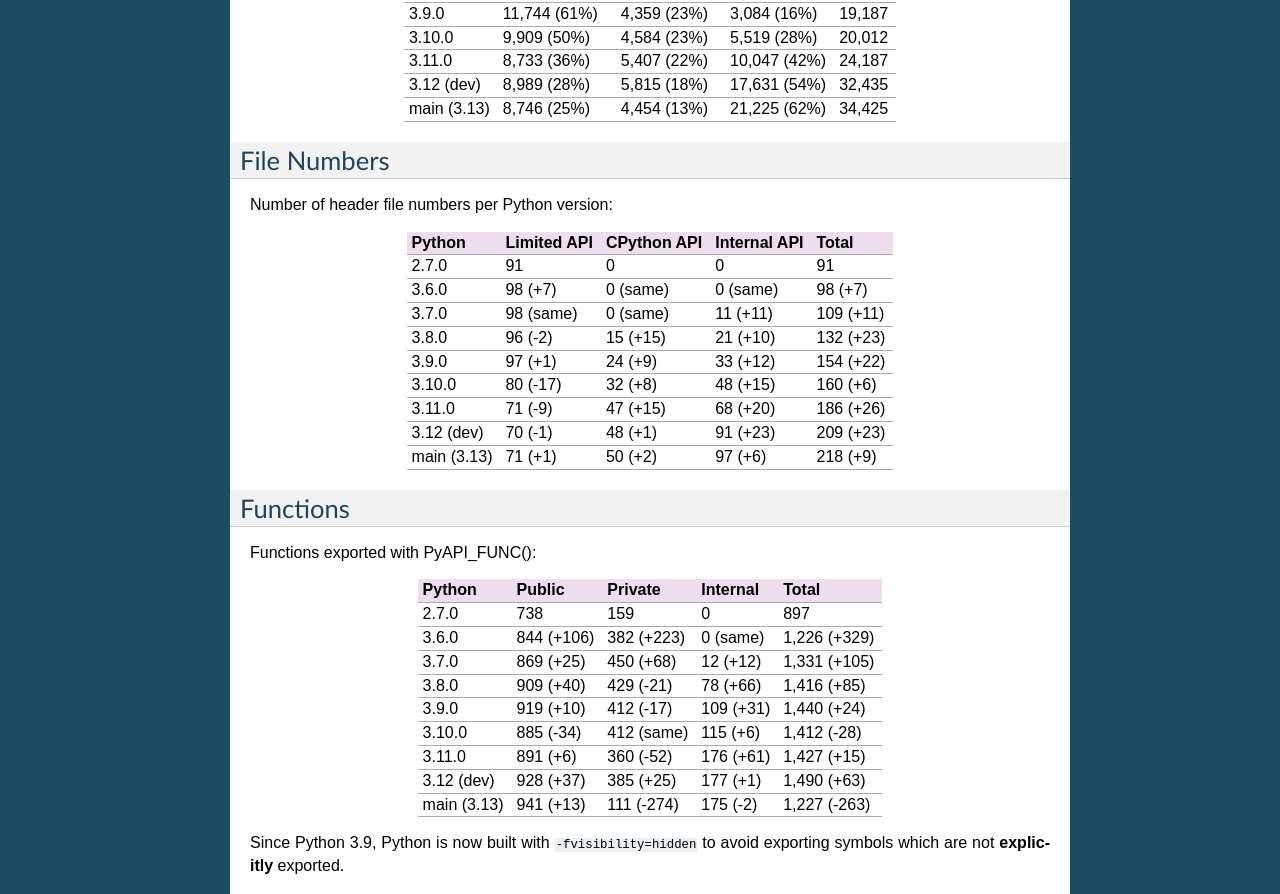
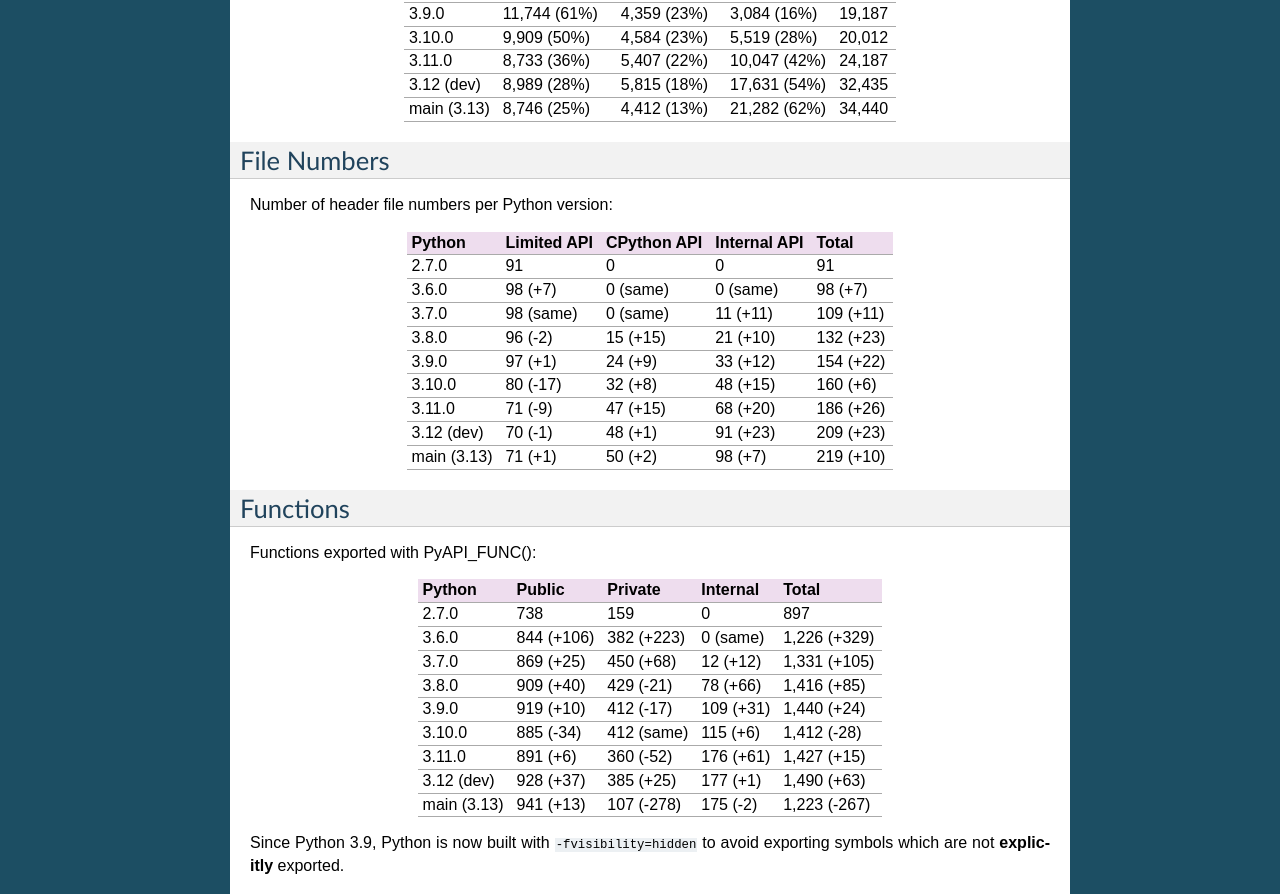
Before and after one commit to pythoncapi/pythoncapi, a Sphinx documentation site: the page built from doc/stats.rst, in a window 1280 px wide and 1400 px high. Shown: the part 302-1196 px from the top of the window. Built offline with Sphinx 7.4.7, drawn with Linux system fonts in a browser that asks for light colours; some of the changed text lies outside the part shown.

Commit message:
Update stats

```diff
--- a/doc/stats.rst
+++ b/doc/stats.rst
@@ -18,7 +18,7 @@ Python       Limited API    CPython API  Internal API  Total
 3.10.0       9,909 (50%)    4,584 (23%)  5,519 (28%)   20,012
 3.11.0       8,733 (36%)    5,407 (22%)  10,047 (42%)  24,187
 3.12 (dev)   8,989 (28%)    5,815 (18%)  17,631 (54%)  32,435
-main (3.13)  8,746 (25%)    4,454 (13%)  21,225 (62%)  34,425
+main (3.13)  8,746 (25%)    4,412 (13%)  21,282 (62%)  34,440
 ===========  =============  ===========  ============  ======
 
 File Numbers
@@ -37,7 +37,7 @@ Python       Limited API  CPython API  Internal API  Total
 3.10.0       80 (-17)     32 (+8)      48 (+15)      160 (+6)
 3.11.0       71 (-9)      47 (+15)     68 (+20)      186 (+26)
 3.12 (dev)   70 (-1)      48 (+1)      91 (+23)      209 (+23)
-main (3.13)  71 (+1)      50 (+2)      97 (+6)       218 (+9)
+main (3.13)  71 (+1)      50 (+2)      98 (+7)       219 (+10)
 ===========  ===========  ===========  ============  =========
 
 Functions
@@ -56,7 +56,7 @@ Python       Public      Private     Internal   Total
 3.10.0       885 (-34)   412 (same)  115 (+6)   1,412 (-28)
 3.11.0       891 (+6)    360 (-52)   176 (+61)  1,427 (+15)
 3.12 (dev)   928 (+37)   385 (+25)   177 (+1)   1,490 (+63)
-main (3.13)  941 (+13)   111 (-274)  175 (-2)   1,227 (-263)
+main (3.13)  941 (+13)   107 (-278)  175 (-2)   1,223 (-267)
 ===========  ==========  ==========  =========  ============
 
 Since Python 3.9, Python is now built with ``-fvisibility=hidden`` to avoid
@@ -122,7 +122,7 @@ Python       Macro     Static inline  Total
 3.10.0       44 (+1)   18 (+7)        62 (+8)
 3.11.0       53 (+9)   4 (-14)        57 (-5)
 3.12 (dev)   64 (+11)  7 (+3)         71 (+14)
-main (3.13)  55 (-9)   7 (same)       62 (-9)
+main (3.13)  52 (-12)  7 (same)       59 (-12)
 ===========  ========  =============  ========
 
 Only count private macros and public static inline functions (ignore names starting with "Py" or "PY").
```
Also changed, not shown: other parts of doc/stats.rst (+1 -1 lines).
